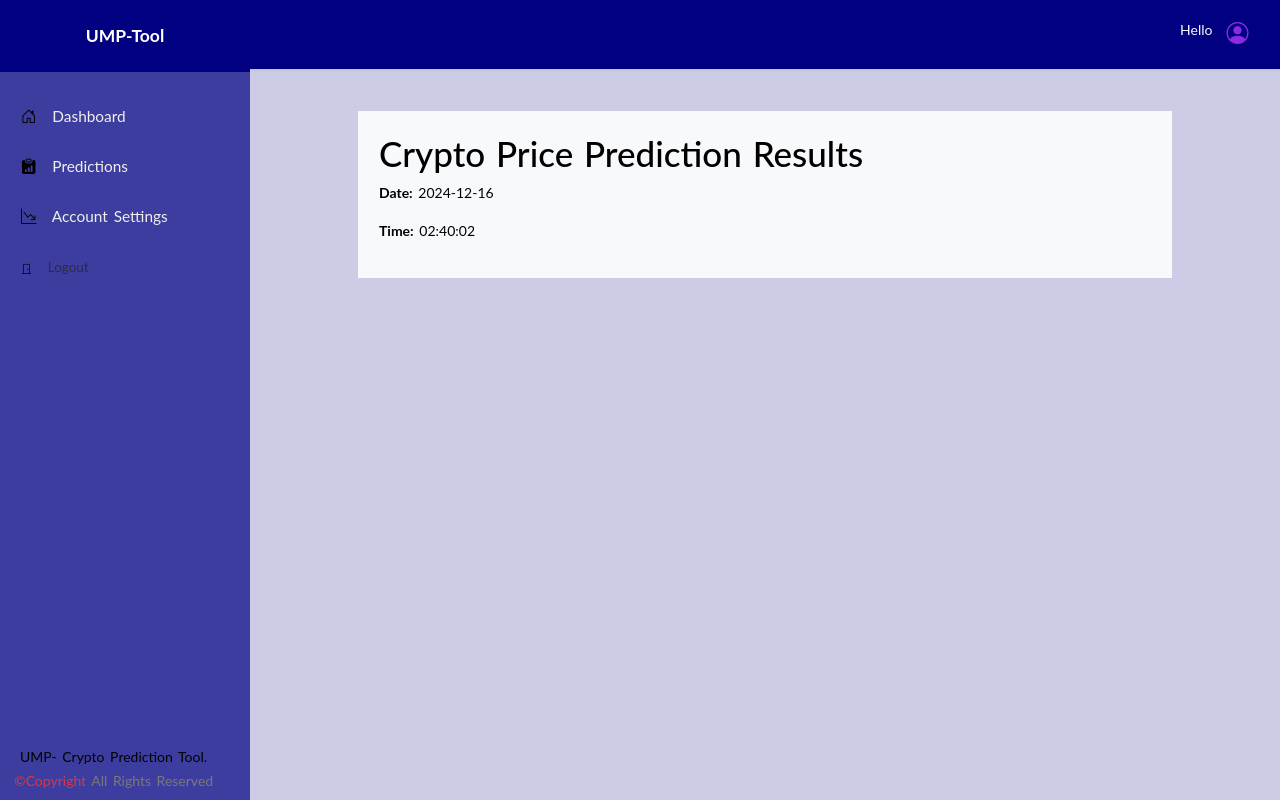
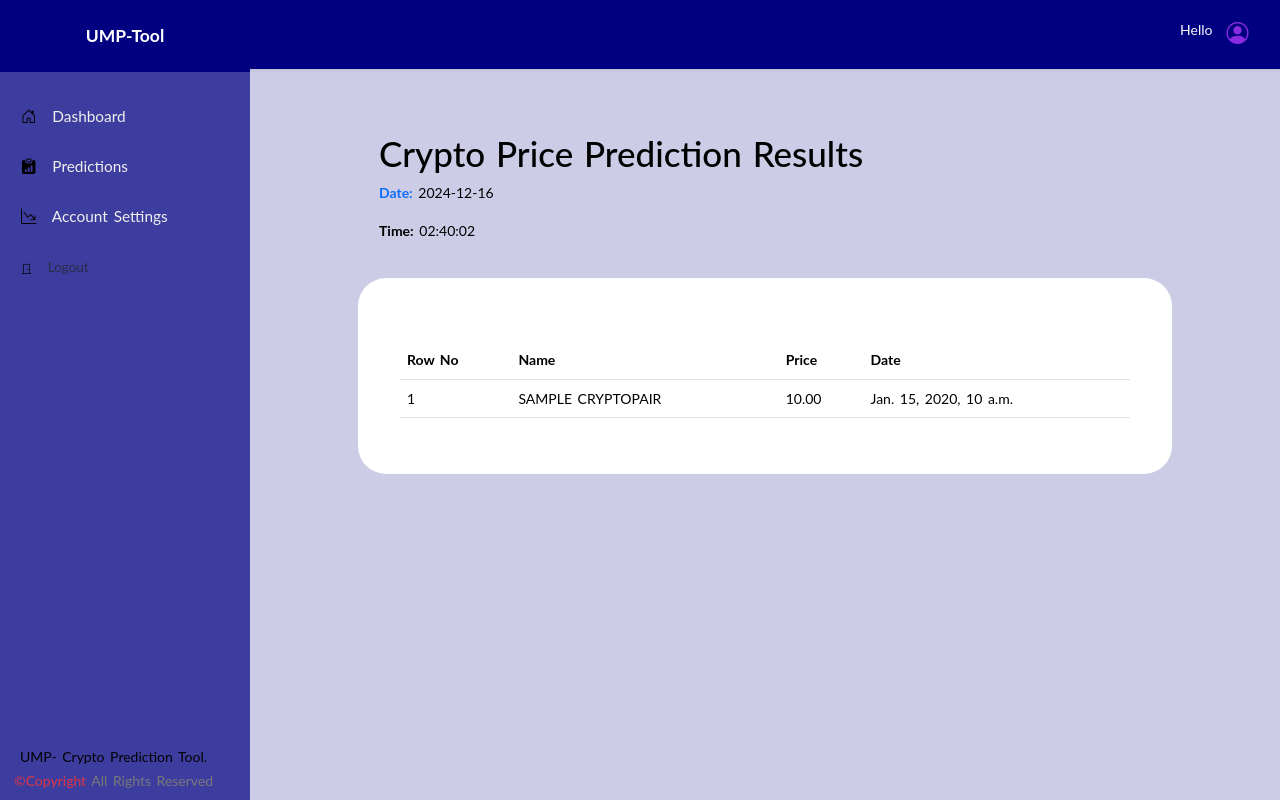
Before and after one commit to ndmichael/ump-crypto-predictor, a Django app: page /user/dashboard/predictions in a window 1280 px wide. Run offline with Django 5.2, Linux system fonts and the light colour scheme; tables that the repository leaves empty hold one stand-in row (values such as "Sample post"); some libraries are stand-ins or nearby versions.

Commit message:
display predictions to view

```diff
--- a/predictor/templates/predictor/predictions.html
+++ b/predictor/templates/predictor/predictions.html
@@ -6,15 +6,62 @@
 <section class="container">
     <div class="row">
         <article class="col-12 col-md-10 mx-auto">
-            <header class="bg-light p-4">
+            <header class="p-4">
                 <h1>Crypto Price Prediction Results</h1>
-                <p><strong>Date:</strong> {% now "Y-m-d" %}</p>
+                <p><strong class="text-primary">Date:</strong> {% now "Y-m-d" %}</p>
                 <p><strong>Time:</strong> {% now "H:i:s" %}</p>
             </header>
         </article>
         <article class="col-6 col-md-4 mx-auto">
             <div>
                 <i class="bi bi-count"></i>
+                <div></div>
+            </div>
+        </article>
+    </div>
+
+    <!-- Second rows -->
+    <div class="row">
+        <article class="col-12 col-md-10 mx-auto">
+            <div class="table-responsive bg-white p-5 rounded-5">
+                <table class="table mt-4 table-hover">
+                    <thead class="bg-light">
+                        <tr>
+                            <th scope="col">Row No</th>
+                            <th scope="col">Name</th>
+                            <th scope="col">Price</th>
+                            <th scope="col">Date</th>
+                        </tr>
+                    </thead>
+                    <tbody
+                        class="
+                        animate__animated
+                        animate__fadeInUp
+                        animate_slow
+                        "
+                    >
+                        {%for prediction in predictions %}
+
+                        <tr>
+                            <td>
+                                {{forloop.counter}}
+                            </td>
+                            <td>
+                                {{prediction.pair.name | upper}}
+                            </td>
+                            <td>
+                                {{prediction.predicted_price}}
+                            </td>
+
+                            <td>
+                                {{prediction.timestamp}}
+                            </td>
+                        </tr>
+                        {% empty %}
+                        <p class="alert alert-info fw-bolder">No Prediction Recorded.</p>
+                        {% endfor %}
+                    </tbody>
+                </table>
             </div>
         </article>
     </div>
```
